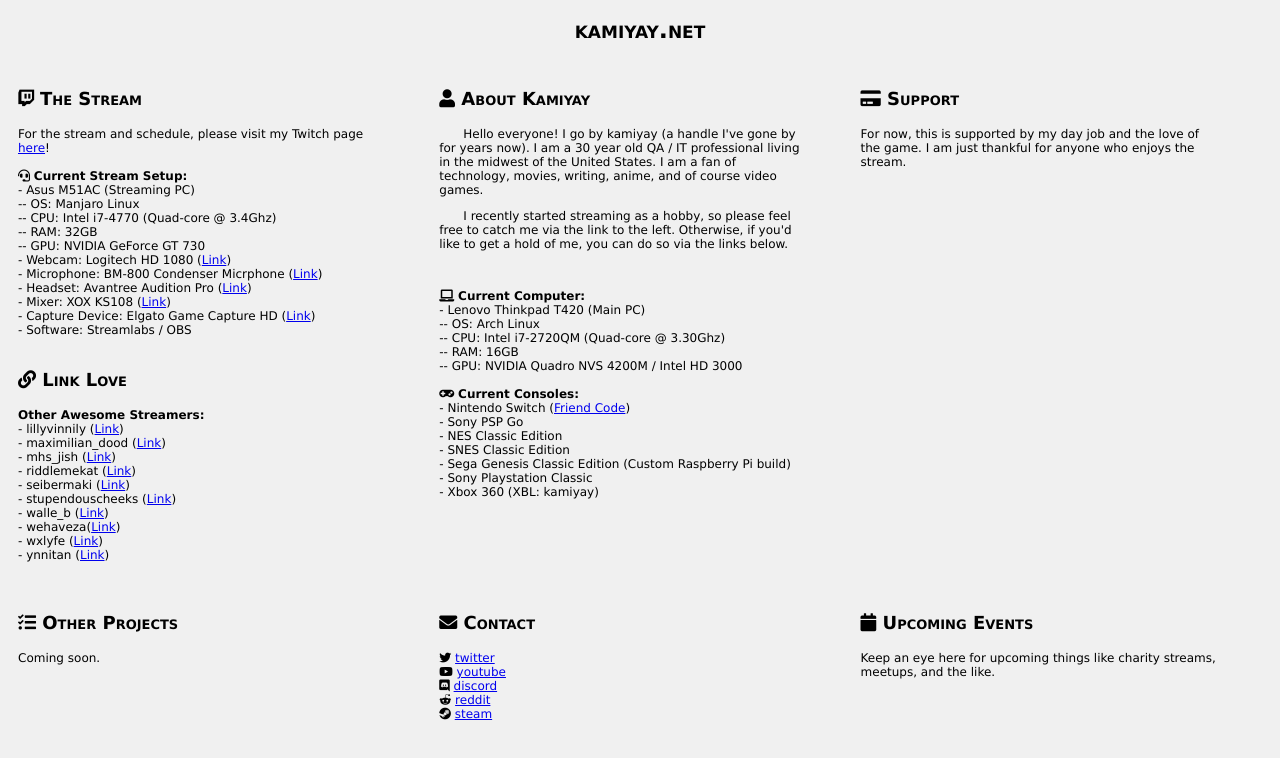
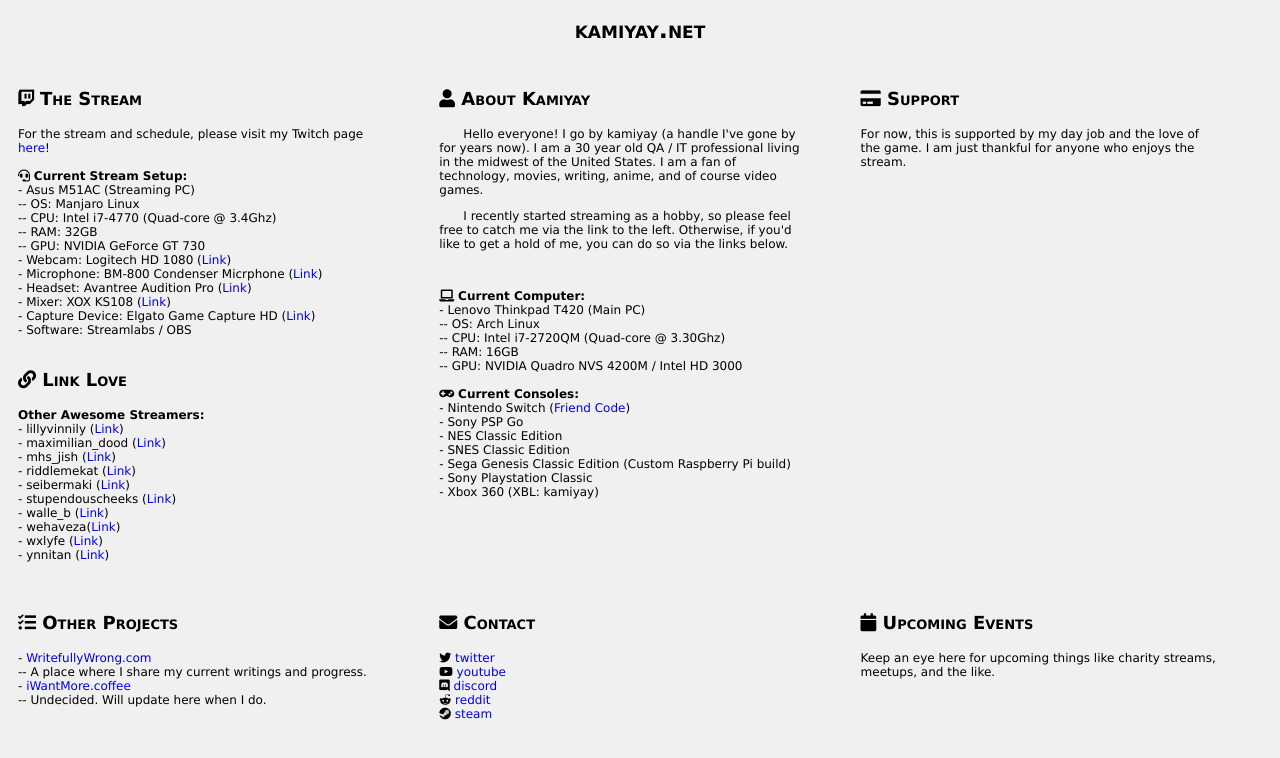
Before and after one commit to kamiyay/kamiyay.github.io, a plain HTML site: page index.html in a window 1280 px wide. Drawn offline with Linux system fonts and the light colour scheme.

Commit message:
updated other projects

```diff
--- a/index.html
+++ b/index.html
@@ -111,7 +111,10 @@
         <i class="fa fa-tasks"></i> Other Projects
        </p>
        <p class="content">
-        Coming soon.
+        - <a href="https://www.writefullywrong.com" target="_blank">WritefullyWrong.com</a> <br />
+        -- A place where I share my current writings and progress. <br />
+        - <a href="https://iwantmore.coffee" target="_blank">iWantMore.coffee</a> <br />
+        -- Undecided. Will update here when I do. <br />
        </p>
     </div>
     <div class="column">
--- a/style.css
+++ b/style.css
@@ -47,6 +47,10 @@ body {
   font-size: 12px;
 }
 
+.content a {
+  text-decoration: none;
+}
+
 .paragraph {
   text-indent: 2em;
 
```
